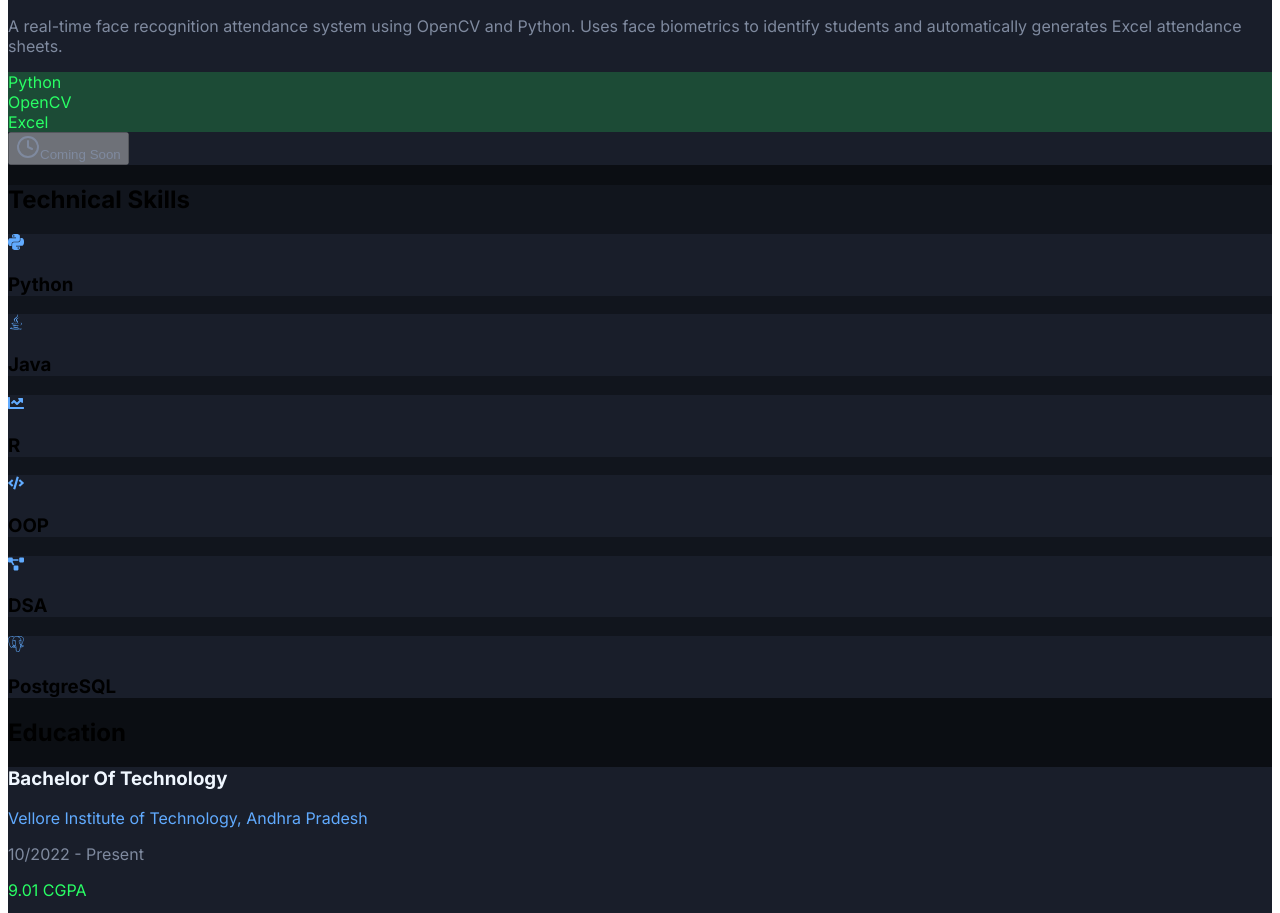
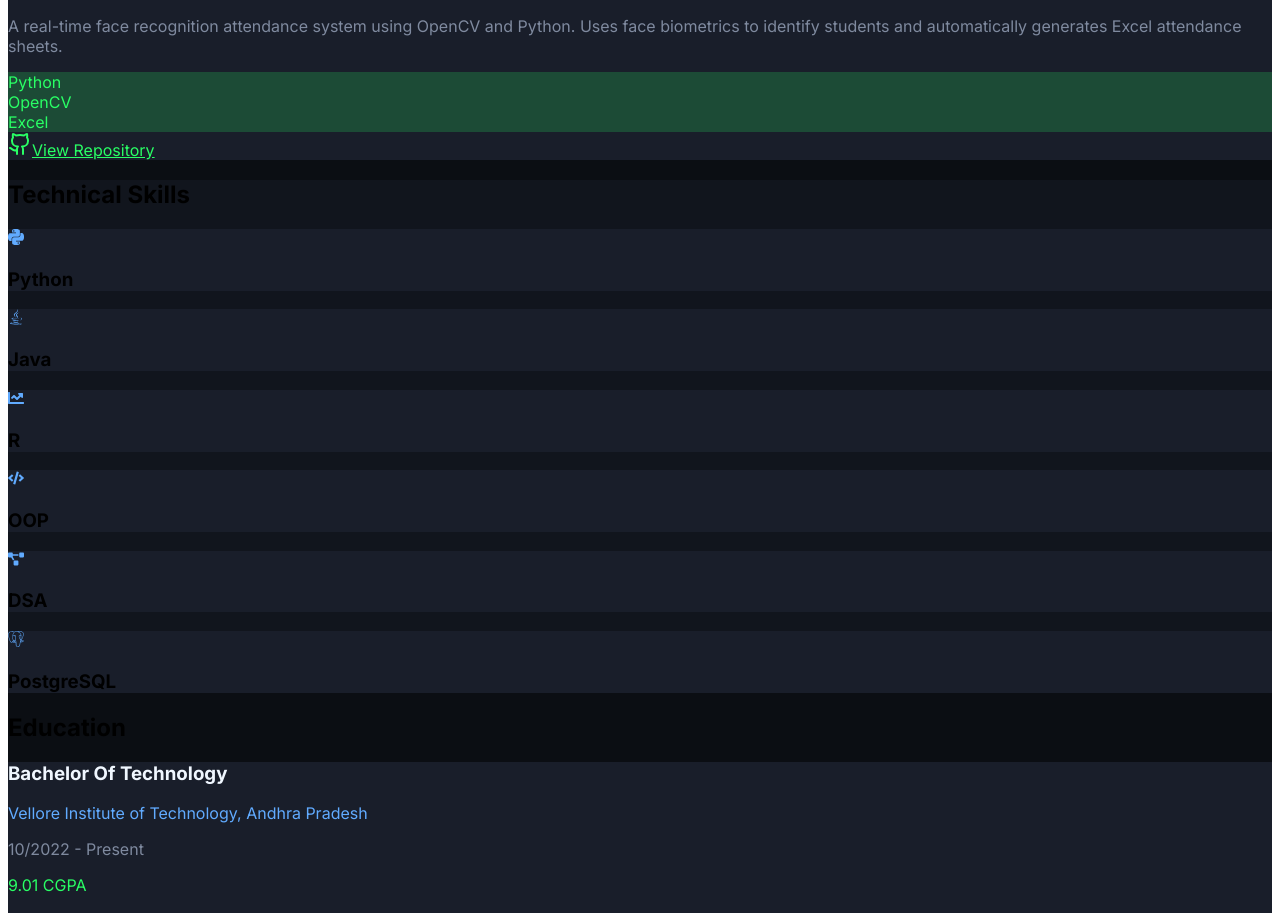
Before and after one commit to ragebhanukiran/PersonalPortfolioWebsite, a React (Vite) app in the folder client/: page / in a window 1280 px wide. Shown: the part 1380-2293 px from the top of the page. Built offline with nearby package versions, Linux system fonts and the light colour scheme.

Commit message:
added the repo link for the project

```diff
--- a/client/src/components/sections/projects.tsx
+++ b/client/src/components/sections/projects.tsx
@@ -32,7 +32,9 @@ const projects = [
     description: "A real-time face recognition attendance system using OpenCV and Python. Uses face biometrics to identify students and automatically generates Excel attendance sheets.",
     technologies: ["Python", "OpenCV", "Excel"],
     icon: <FaUserCheck className="h-6 w-6" />,
-    isComingSoon: true,
+    link: "https://github.com/ragebhanukiran/open-cv-based-face-recognition-system-main",
+    linkText: "View Repository",
+    linkIcon: <Github className="h-4 w-4" />,
     color: "green"
   }
 ];
@@ -71,12 +73,6 @@ export function Projects() {
                       ))}
                     </div>
 
-                    {project.isComingSoon ? (
-                      <Button variant="ghost" disabled className="justify-start p-0 h-auto text-github-text-secondary">
-                        <Clock className="h-4 w-4 mr-2" />
-                        Coming Soon
-                      </Button>
-                    ) : (
                     <Button
                       variant="link"
                       className={`justify-start p-0 h-auto text-github-${project.color} hover:text-${project.color}-400`}
@@ -91,7 +87,6 @@ export function Projects() {
                         {project.linkText}
                       </a>
                     </Button>
-                    )}
                   </CardContent>
                 </Card>
               </FadeIn>
```
Lines whose indentation alone changed are shown as unchanged.
